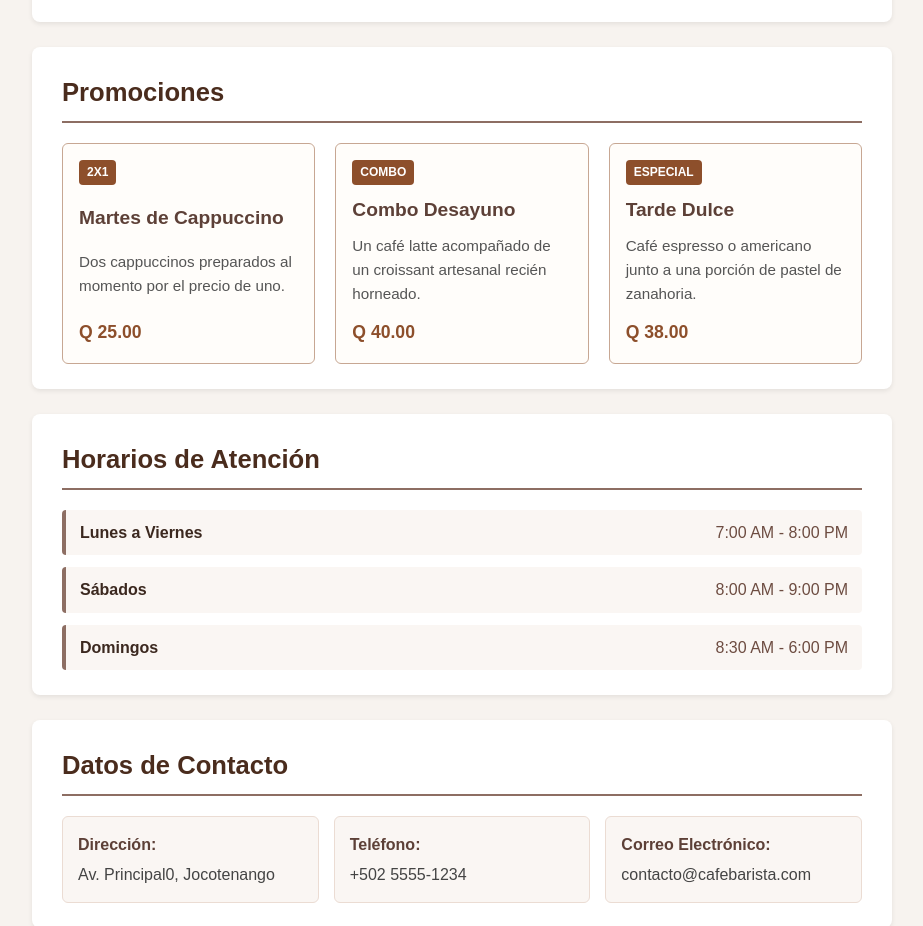
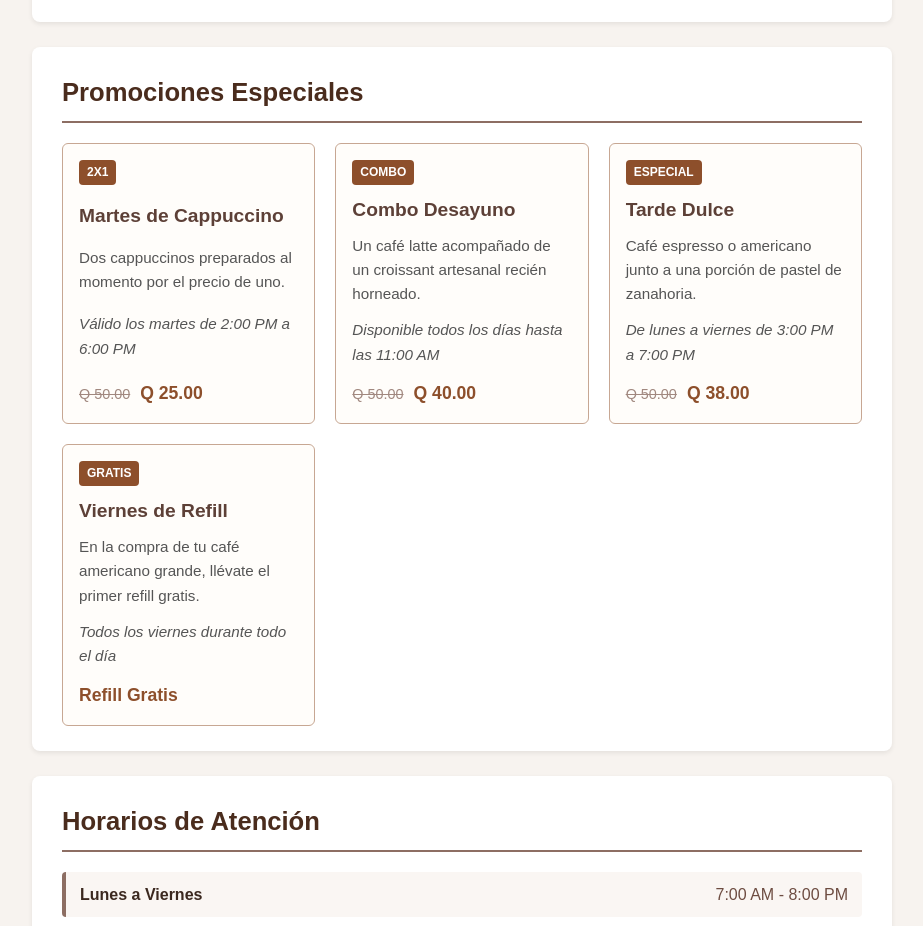
Before and after one commit to Champpii/Web_Barista, a plain HTML site: page index.html in a window 1280 px wide. Shown: the part 701-1627 px from the top of the page, without its empty margins (178-1101 px from the left). Drawn offline with Linux system fonts and the light colour scheme.

Commit message:
Actualizacion de Promociones

```diff
--- a/estilos.css
+++ b/estilos.css
@@ -66,6 +66,12 @@ main {
     display: flex;
     flex-direction: column;
     justify-content: space-between;
+    transition: transform 0.2s ease, box-shadow 0.2s ease;
+}
+
+.tarjeta:hover {
+    transform: translateY(-3px);
+    box-shadow: 0 4px 10px rgba(0, 0, 0, 0.08);
 }
 
 .tarjeta-promo {
@@ -95,6 +101,25 @@ main {
     font-size: 0.95rem;
     color: #555555;
     margin-bottom: 12px;
+}
+
+.vigencia {
+    font-size: 0.85rem;
+    color: #8d6e63;
+    font-style: italic;
+    margin-bottom: 12px;
+}
+
+.contenedor-precios {
+    display: flex;
+    align-items: baseline;
+    gap: 10px;
+}
+
+.precio-anterior {
+    font-size: 0.9rem;
+    text-decoration: line-through;
+    color: #a1887f;
 }
 
 .precio {
--- a/index.html
+++ b/index.html
@@ -50,25 +50,46 @@
         </section>
 
         <section class="seccion">
-            <h2>Promociones</h2>
+            <h2>Promociones Especiales</h2>
             <div class="promociones">
                 <article class="tarjeta tarjeta-promo">
                     <span class="etiqueta-promo">2x1</span>
                     <h3>Martes de Cappuccino</h3>
                     <p>Dos cappuccinos preparados al momento por el precio de uno.</p>
-                    <span class="precio">Q 25.00</span>
+                    <p class="vigencia">Válido los martes de 2:00 PM a 6:00 PM</p>
+                    <div class="contenedor-precios">
+                        <span class="precio-anterior">Q 50.00</span>
+                        <span class="precio">Q 25.00</span>
+                    </div>
                 </article>
                 <article class="tarjeta tarjeta-promo">
                     <span class="etiqueta-promo">Combo</span>
                     <h3>Combo Desayuno</h3>
                     <p>Un café latte acompañado de un croissant artesanal recién horneado.</p>
-                    <span class="precio">Q 40.00</span>
+                    <p class="vigencia">Disponible todos los días hasta las 11:00 AM</p>
+                    <div class="contenedor-precios">
+                        <span class="precio-anterior">Q 50.00</span>
+                        <span class="precio">Q 40.00</span>
+                    </div>
                 </article>
                 <article class="tarjeta tarjeta-promo">
                     <span class="etiqueta-promo">Especial</span>
                     <h3>Tarde Dulce</h3>
                     <p>Café espresso o americano junto a una porción de pastel de zanahoria.</p>
-                    <span class="precio">Q 38.00</span>
+                    <p class="vigencia">De lunes a viernes de 3:00 PM a 7:00 PM</p>
+                    <div class="contenedor-precios">
+                        <span class="precio-anterior">Q 50.00</span>
+                        <span class="precio">Q 38.00</span>
+                    </div>
+                </article>
+                <article class="tarjeta tarjeta-promo">
+                    <span class="etiqueta-promo">Gratis</span>
+                    <h3>Viernes de Refill</h3>
+                    <p>En la compra de tu café americano grande, llévate el primer refill gratis.</p>
+                    <p class="vigencia">Todos los viernes durante todo el día</p>
+                    <div class="contenedor-precios">
+                        <span class="precio">Refill Gratis</span>
+                    </div>
                 </article>
             </div>
         </section>
```
